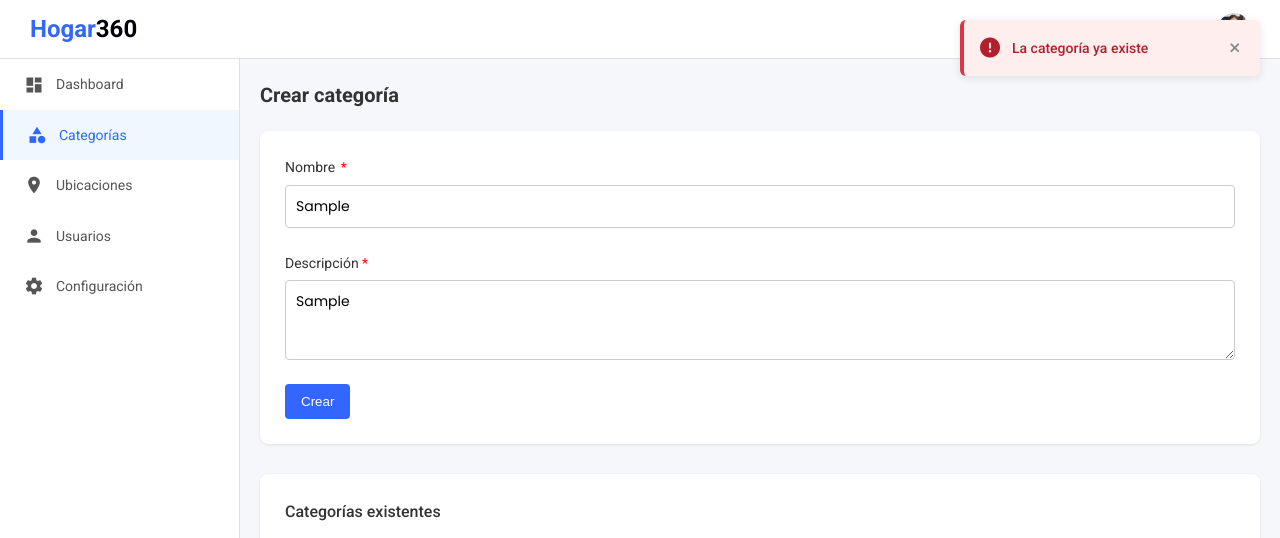
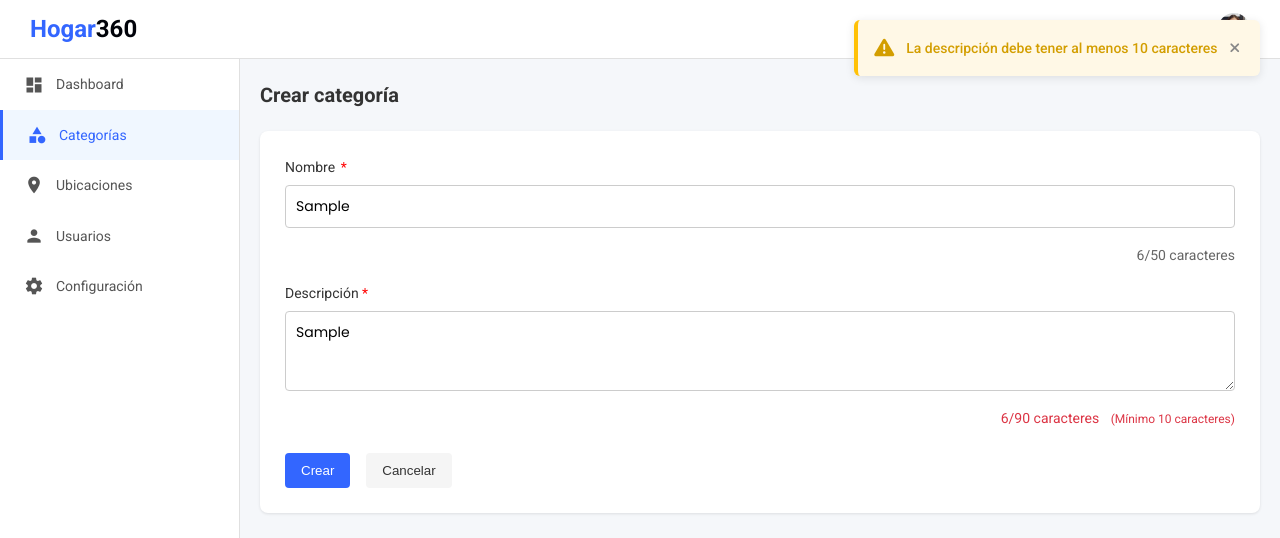
Before and after one commit to nataliahe24/Real-estate-app, an Angular app: page /categories in a window 1280 px wide. Both pictures are taken after typing "Sample", "Sample" into the empty fields and a click on the button "Crear". Shown: the top 538 px of the page. Built offline with nearby package versions, Linux system fonts and the light colour scheme; no server answers.

Commit message:
feat: characters validator

```diff
--- a/src/app/components/molecules/category-form/category-form.component.html
+++ b/src/app/components/molecules/category-form/category-form.component.html
@@ -7,6 +7,12 @@
       formControlName="name"
       placeholder="Ingrese el nombre de la categoría">
     </app-input>
+    <div class="character-count" [class.invalid]="!nameInfo.isValid && nameInfo.isDirty">
+      <span>{{ nameInfo.currentLength }}</span>/{{ nameInfo.maxLength }} caracteres
+      <span *ngIf="!nameInfo.isValid && nameInfo.isDirty" class="error-message">
+        (Mínimo {{ nameInfo.minLength }} caracteres)
+      </span>
+    </div>
   </div>
 
   <div class="form-group">
@@ -17,13 +23,26 @@
       formControlName="description"
       placeholder="Ingrese la descripción de la categoría">
     </app-textarea>
-
+    <div class="character-count" [class.invalid]="!descriptionInfo.isValid && descriptionInfo.isDirty">
+      <span>{{ descriptionInfo.currentLength }}</span>/{{ descriptionInfo.maxLength }} caracteres
+      <span *ngIf="!descriptionInfo.isValid && descriptionInfo.isDirty" class="error-message">
+        (Mínimo {{ descriptionInfo.minLength }} caracteres)
+      </span>
+    </div>
   </div>
 
+  <div class="form-actions">
     <app-button
       type="primary"
       [isSubmit]="true"
       [disabled]="categoryForm.invalid"
       label="Crear">
     </app-button>
+
+    <app-button
+      type="secondary"
+      (click)="onSkip()"
+      label="Cancelar">
+    </app-button>
+  </div>
 </form>
--- a/src/app/components/molecules/category-form/category-form.component.scss
+++ b/src/app/components/molecules/category-form/category-form.component.scss
@@ -3,13 +3,14 @@ form {
 
 
   .form-group {
-    margin-bottom: 24px;
+    margin-bottom: 1rem;
+    position: relative;
   }
 
   .form-actions {
     display: flex;
-    justify-content: flex-end;
-    gap: 10px;
+    gap: 1rem;
+    margin-top: 1.5rem;
   }
 }
 
@@ -18,3 +19,19 @@ form {
   color: #aaa;
   font-weight: 300;
 }
+
+.character-count {
+  font-size: 0.875rem;
+  color: #666;
+  margin-top: 0.25rem;
+  text-align: right;
+
+  &.invalid {
+    color: #dc3545;
+  }
+
+  .error-message {
+    margin-left: 0.5rem;
+    font-size: 0.75rem;
+  }
+}
--- a/src/app/components/molecules/category-form/category-form.component.ts
+++ b/src/app/components/molecules/category-form/category-form.component.ts
@@ -17,7 +17,7 @@ export class CategoryFormComponent {
 
   readonly NAME_MAX_LENGTH = 50;
   readonly NAME_MIN_LENGTH = 3;
-  readonly DESC_MAX_LENGTH = 200;
+  readonly DESC_MAX_LENGTH = 90;
   readonly DESC_MIN_LENGTH = 10;
 
   constructor(
@@ -25,13 +25,87 @@ export class CategoryFormComponent {
     private notificationService: NotificationService
   ) {
     this.categoryForm = new FormGroup({
-      name: new FormControl('', [Validators.required, Validators.minLength(5), Validators.maxLength(50)]),
-      description: new FormControl('', [Validators.required, Validators.minLength(10), Validators.maxLength(200)])
+      name: new FormControl('', [
+        Validators.required,
+        Validators.minLength(this.NAME_MIN_LENGTH),
+        Validators.maxLength(this.NAME_MAX_LENGTH)
+      ]),
+      description: new FormControl('', [
+        Validators.required,
+        Validators.minLength(this.DESC_MIN_LENGTH),
+        Validators.maxLength(this.DESC_MAX_LENGTH)
+      ])
     });
   }
 
+  get nameInfo() {
+    const nameControl = this.categoryForm.get('name');
+    const currentLength = nameControl?.value?.length || 0;
+    const remainingChars = this.NAME_MAX_LENGTH - currentLength;
+    const isValid = nameControl?.valid;
+    const isDirty = nameControl?.dirty;
+
+    return {
+      currentLength,
+      remainingChars,
+      isValid,
+      isDirty,
+      minLength: this.NAME_MIN_LENGTH,
+      maxLength: this.NAME_MAX_LENGTH
+    };
+  }
+
+  get descriptionInfo() {
+    const descControl = this.categoryForm.get('description');
+    const currentLength = descControl?.value?.length || 0;
+    const remainingChars = this.DESC_MAX_LENGTH - currentLength;
+    const isValid = descControl?.valid;
+    const isDirty = descControl?.dirty;
+
+    return {
+      currentLength,
+      remainingChars,
+      isValid,
+      isDirty,
+      minLength: this.DESC_MIN_LENGTH,
+      maxLength: this.DESC_MAX_LENGTH
+    };
+  }
+
   createCategory(): void {
+    if (this.categoryForm.invalid) {
+      const nameControl = this.categoryForm.get('name');
+      const descControl = this.categoryForm.get('description');
 
+      if (nameControl?.errors) {
+        if (nameControl.errors['required']) {
+          this.notificationService.warning('El nombre es requerido');
+        } else if (nameControl.errors['minlength']) {
+          this.notificationService.warning(
+            `El nombre debe tener al menos ${this.NAME_MIN_LENGTH} caracteres`
+          );
+        } else if (nameControl.errors['maxlength']) {
+          this.notificationService.warning(
+            `El nombre no puede exceder ${this.NAME_MAX_LENGTH} caracteres`
+          );
+        }
+      }
+
+      if (descControl?.errors) {
+        if (descControl.errors['required']) {
+          this.notificationService.warning('La descripción es requerida');
+        } else if (descControl.errors['minlength']) {
+          this.notificationService.warning(
+            `La descripción debe tener al menos ${this.DESC_MIN_LENGTH} caracteres`
+          );
+        } else if (descControl.errors['maxlength']) {
+          this.notificationService.warning(
+            `La descripción no puede exceder ${this.DESC_MAX_LENGTH} caracteres`
+          );
+        }
+      }
+      return;
+    }
 
     const newCategory = this.categoryForm.value;
 
@@ -52,6 +126,7 @@ export class CategoryFormComponent {
   }
 
   onSkip(): void {
+    this.notificationService.info('Formulario cancelado');
     this.categoryForm.reset();
   }
 }
```
Lines whose indentation alone changed are shown as unchanged.
